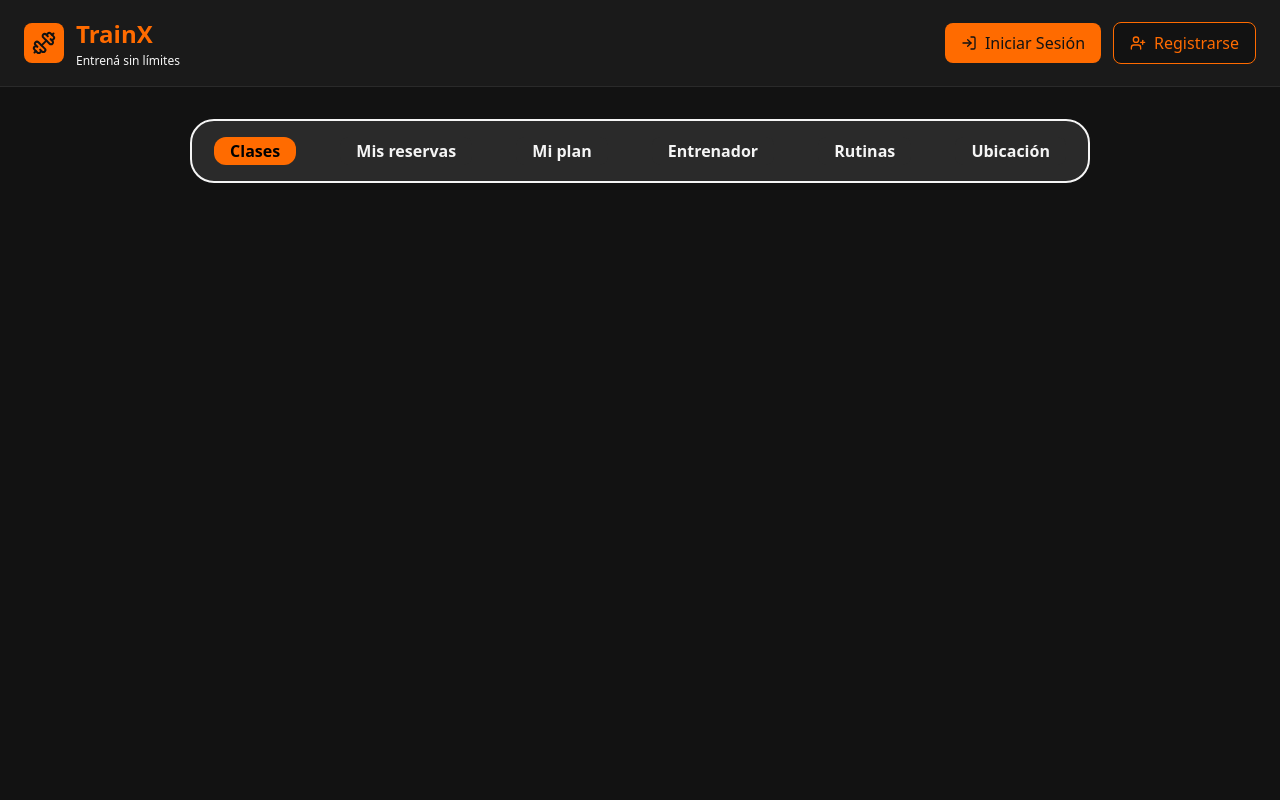
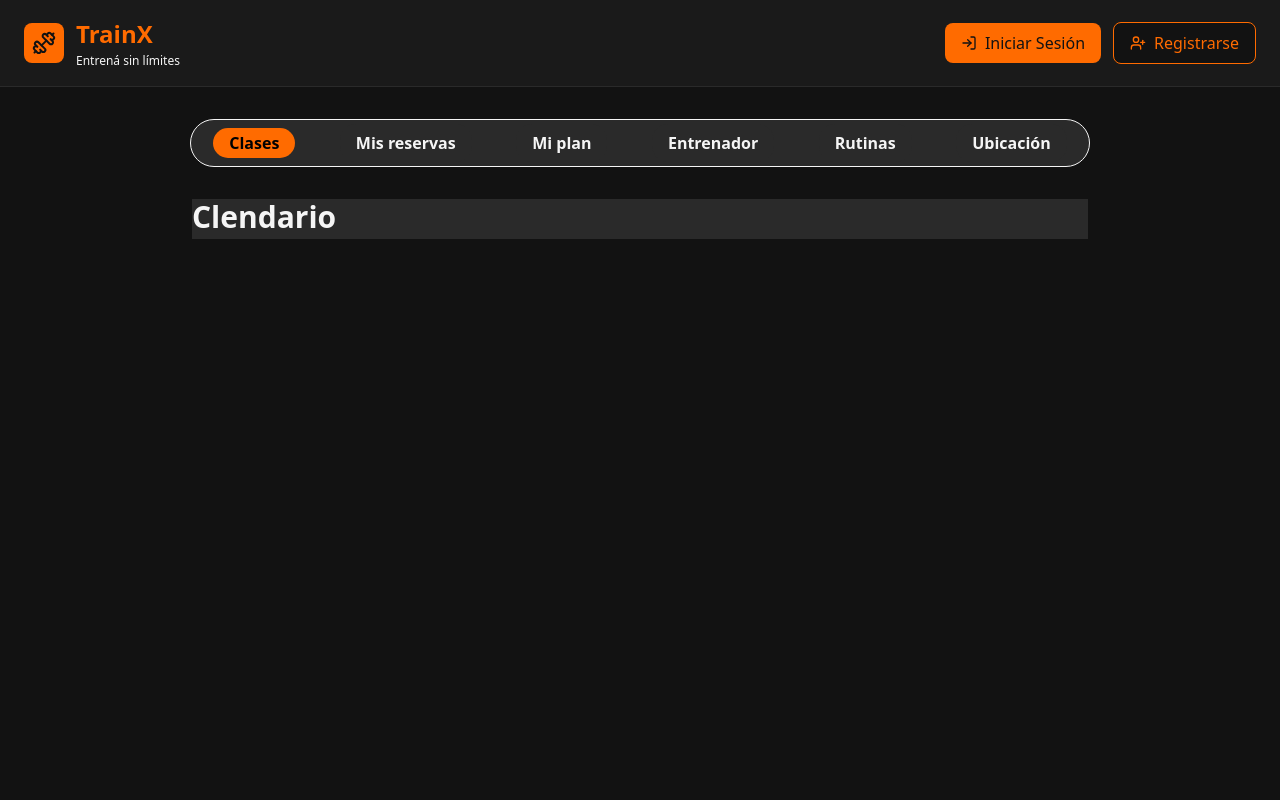
Before and after one commit to trainxproject/trainx-front, a Next.js app: page /dashboard/user in a window 1280 px wide. Shown: the top 800 px of the page. Built offline with nearby package versions, Linux system fonts and the light colour scheme.

Commit message:
calendario

```diff
--- a/src/views/ClassesView.tsx
+++ b/src/views/ClassesView.tsx
@@ -0,0 +1,11 @@
+import Calendario from "@/components/Calendar"
+
+const ClasesView = () => {
+    return(
+        <div className="w-4xl h-10 bg-(--secondary)">
+            <h2 className="text-(--foreground) text-3xl font-bold">Clendario</h2>
+        </div>
+    )
+}
+
+export default ClasesView
--- a/src/views/DashboardUserView.tsx
+++ b/src/views/DashboardUserView.tsx
@@ -1,7 +1,7 @@
 'use client'
 
 import { useState } from "react";
-import Calendario from "@/components/Calendar";
+import ClasesView from "./ClassesView";
 
 export default function DashboardUserView() {
 
@@ -10,34 +10,34 @@ export default function DashboardUserView() {
 
     return(
         <div className="min-h-screen flex flex-col items-center bg-(--background)">
-            <div className="flex justify-around my-8 w-[900px] h-16 bg-(--secondary) border-2 border-(border) rounded-3xl">
+            <div className="flex justify-around my-8 w-[900px] h-12 bg-(--secondary) border-[1px] border-(border) rounded-3xl">
                 <button onClick={() => setTabSelected("class")}
-                className={`px-4 my-4 rounded-xl hover:bg-(--background) hover:text-white ${tabSelected === "class" ? "bg-(--primary) text-black font-semibold" : "bg-(--secondary) font-semibold"}`}>
+                className={`px-4 my-2 rounded-2xl hover:bg-(--background) hover:text-white ${tabSelected === "class" ? "bg-(--primary) text-black font-semibold" : "bg-(--secondary) font-semibold"}`}>
                     Clases
                 </button>
                 <button onClick={() => setTabSelected("reservations")}
-                className={`px-4 my-4 rounded-lg hover:bg-(--background) hover:text-white ${tabSelected === "reservations" ? "bg-(--primary) text-black font-semibold" : "bg-(--secondary) font-semibold"}`}>
+                className={`px-4 my-1 rounded-2xl hover:bg-(--background) hover:text-white ${tabSelected === "reservations" ? "bg-(--primary) text-black font-semibold" : "bg-(--secondary) font-semibold"}`}>
                     Mis reservas
                 </button>
                 <button onClick={() => setTabSelected("subscription")}
-                className={`px-4 my-4 rounded-lg hover:bg-(--background) hover:text-white ${tabSelected === "subscription" ? "bg-(--primary) text-black font-semibold" : "bg-(--secondary) font-semibold"}`}>
+                className={`px-4 my-1 rounded-2xl hover:bg-(--background) hover:text-white ${tabSelected === "subscription" ? "bg-(--primary) text-black font-semibold" : "bg-(--secondary) font-semibold"}`}>
                     Mi plan
                 </button>
                 <button onClick={() => setTabSelected("coach")}
-                className={`px-4 my-4 rounded-lg hover:bg-(--background) hover:text-white ${tabSelected === "coach" ? "bg-(--primary) text-black font-semibold" : "bg-(--secondary) font-semibold"}`}>
+                className={`px-4 my-1 rounded-2xl hover:bg-(--background) hover:text-white ${tabSelected === "coach" ? "bg-(--primary) text-black font-semibold" : "bg-(--secondary) font-semibold"}`}>
                     Entrenador
                 </button>
                 <button onClick={() => setTabSelected("routines")}
-                className={`px-4 my-4 rounded-lg hover:bg-(--background) hover:text-white ${tabSelected === "routines" ? "bg-(--primary) text-black font-semibold" : "bg-(--secondary) font-semibold"}`}>
+                className={`px-4 my-1 rounded-2xl hover:bg-(--background) hover:text-white ${tabSelected === "routines" ? "bg-(--primary) text-black font-semibold" : "bg-(--secondary) font-semibold"}`}>
                     Rutinas
                 </button>
                 <button onClick={() => setTabSelected("location")}
-                className={`px-4 my-4 rounded-lg hover:bg-(--background) hover:text-white ${tabSelected === "location" ? "bg-(--primary) text-black font-semibold" : "bg-(--secondary) font-semibold"}`}>
+                className={`px-4 my-1 rounded-2xl hover:bg-(--background) hover:text-white ${tabSelected === "location" ? "bg-(--primary) text-black font-semibold" : "bg-(--secondary) font-semibold"}`}>
                     Ubicación
                 </button>
             </div>
             <div>
-                {String(tabSelected) === "class" && <Calendario />}
+                {String(tabSelected) === "class" && <ClasesView />}
             </div>
         </div>
     );
```
